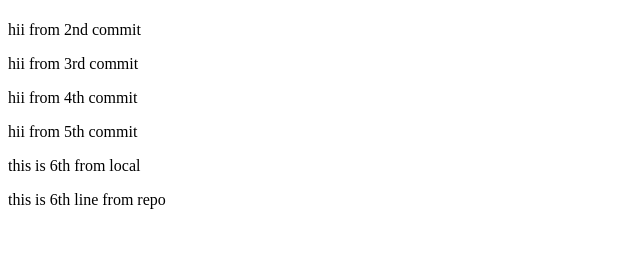
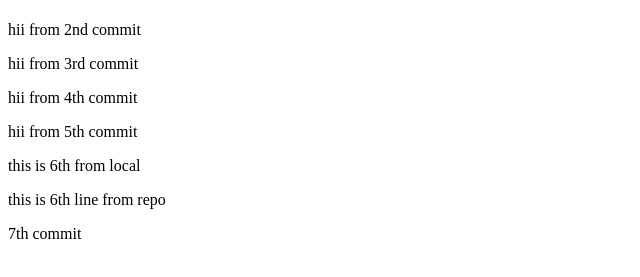
Before and after one commit to tbm02/revert, a plain HTML site: page index.html in a window 1280 px wide. Shown: the part 59-336 px from the top of the page, without its empty margins (0-640 px from the left). Drawn offline with Linux system fonts and the light colour scheme.

Commit message:
[7th commit]

```diff
--- a/index.html
+++ b/index.html
@@ -14,5 +14,6 @@
     <p>hii from 5th commit</p>
     <p>this is 6th from local</p>
     <p>this is 6th line from repo</p>
+    <p>7th commit</p>
 </body>
 </html>
```
